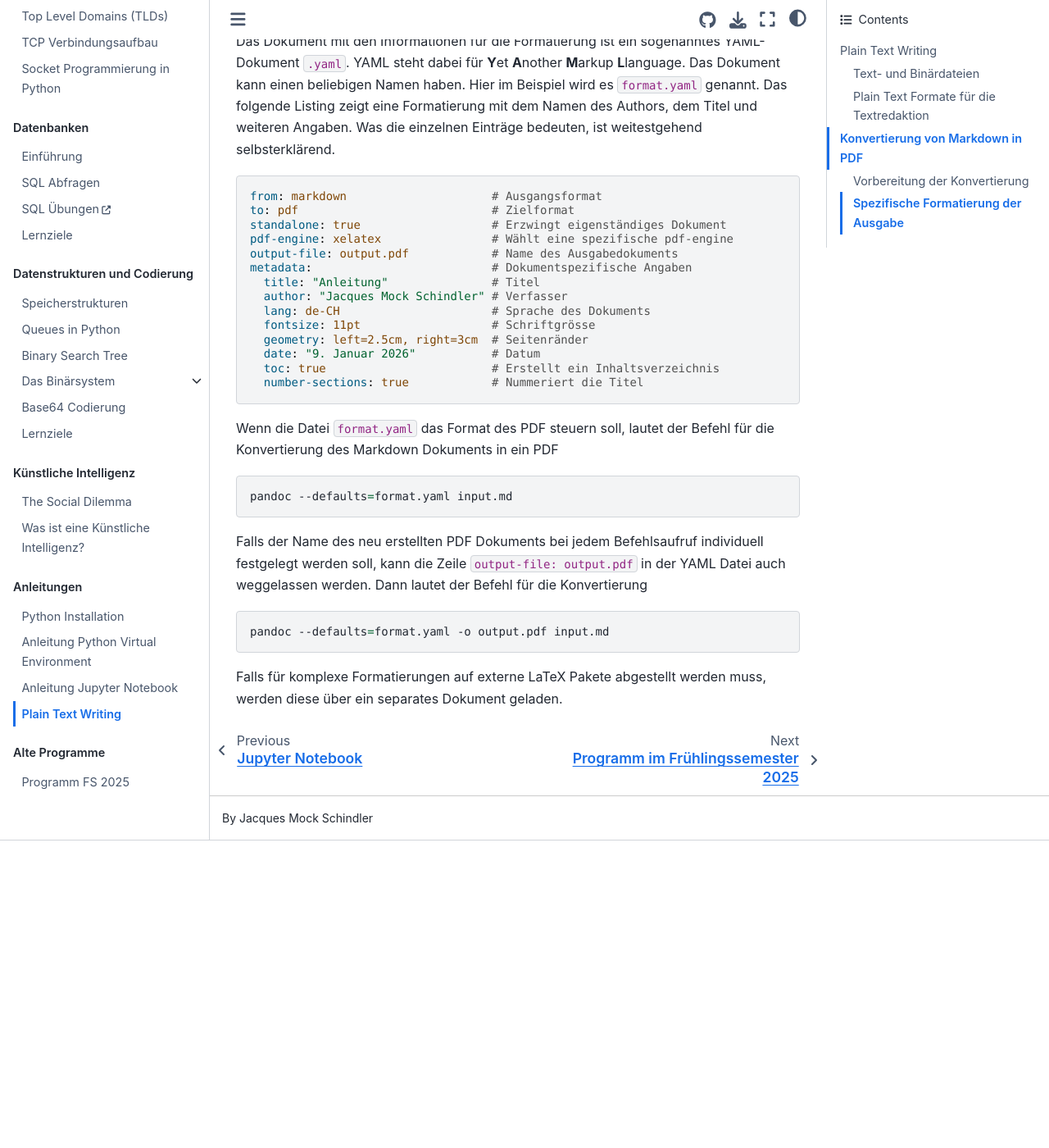
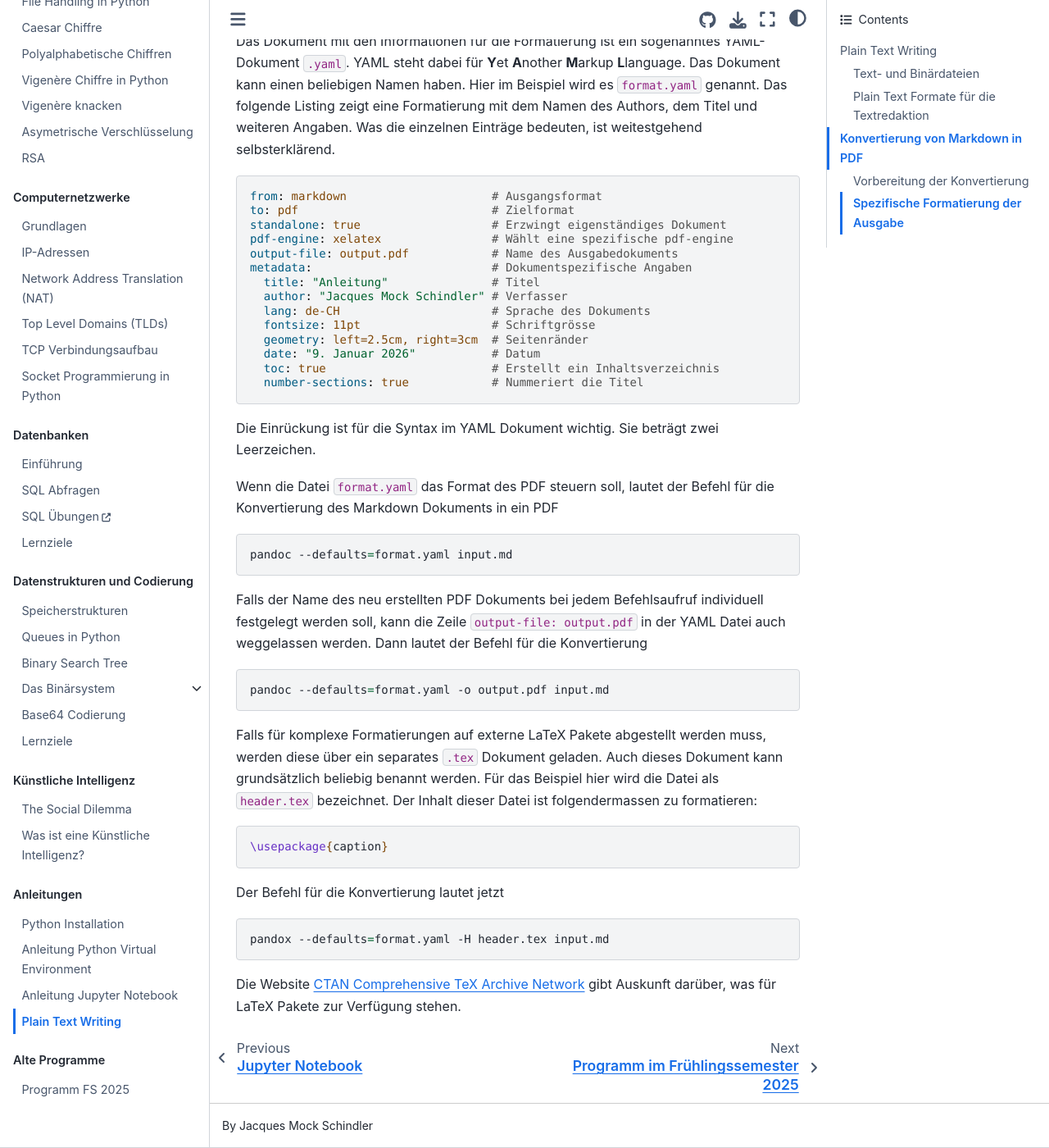
Before and after one commit to SkriptenMk/I_fP_24-28, a Jupyter Book: the page built from docs/260109_plain_text_writing/plain_text_writing.md, in a window 1280 px wide and 1400 px high, scrolled down 2879 px. Shown: the whole window at 82% size. Built offline with Jupyter Book 1.0.4 settings and Sphinx 7.4.7 and the Sphinx Book theme 1.1.4, drawn with Linux system fonts in a browser that asks for light colours; before the commit the page ends 3904 px from its top, so only the background shows below that.

Commit message:
Erstelle die Anleitung für den Einsatz von LaTeX Paketen

````diff
--- a/docs/260109_plain_text_writing/plain_text_writing.md
+++ b/docs/260109_plain_text_writing/plain_text_writing.md
@@ -156,6 +156,9 @@ metadata:                          # Dokumentspezifische Angaben
   number-sections: true            # Nummeriert die Titel
 ```
 
+Die Einrückung ist für die Syntax im YAML Dokument wichtig. Sie beträgt
+zwei Leerzeichen.
+
 Wenn die Datei `format.yaml` das Format des PDF steuern soll, lautet der
 Befehl für die Konvertierung des Markdown Dokuments in ein PDF
 
@@ -173,4 +176,21 @@ pandoc --defaults=format.yaml -o output.pdf input.md
 ```
 
 Falls für komplexe Formatierungen auf externe LaTeX Pakete abgestellt
-werden muss, werden diese über ein separates Dokument geladen.
+werden muss, werden diese über ein separates `.tex` Dokument geladen.
+Auch dieses Dokument kann grundsätzlich beliebig benannt werden. Für das
+Beispiel hier wird die Datei als `header.tex` bezeichnet. Der Inhalt
+dieser Datei ist folgendermassen zu formatieren:
+
+```tex
+\usepackage{caption}
+```
+
+Der Befehl für die Konvertierung lautet jetzt
+
+```bash
+pandox --defaults=format.yaml -H header.tex input.md
+```
+
+Die Website
+[CTAN Comprehensive TeX Archive Network](https://ctan.org/)
+gibt Auskunft darüber, was für LaTeX Pakete zur Verfügung stehen.
````
